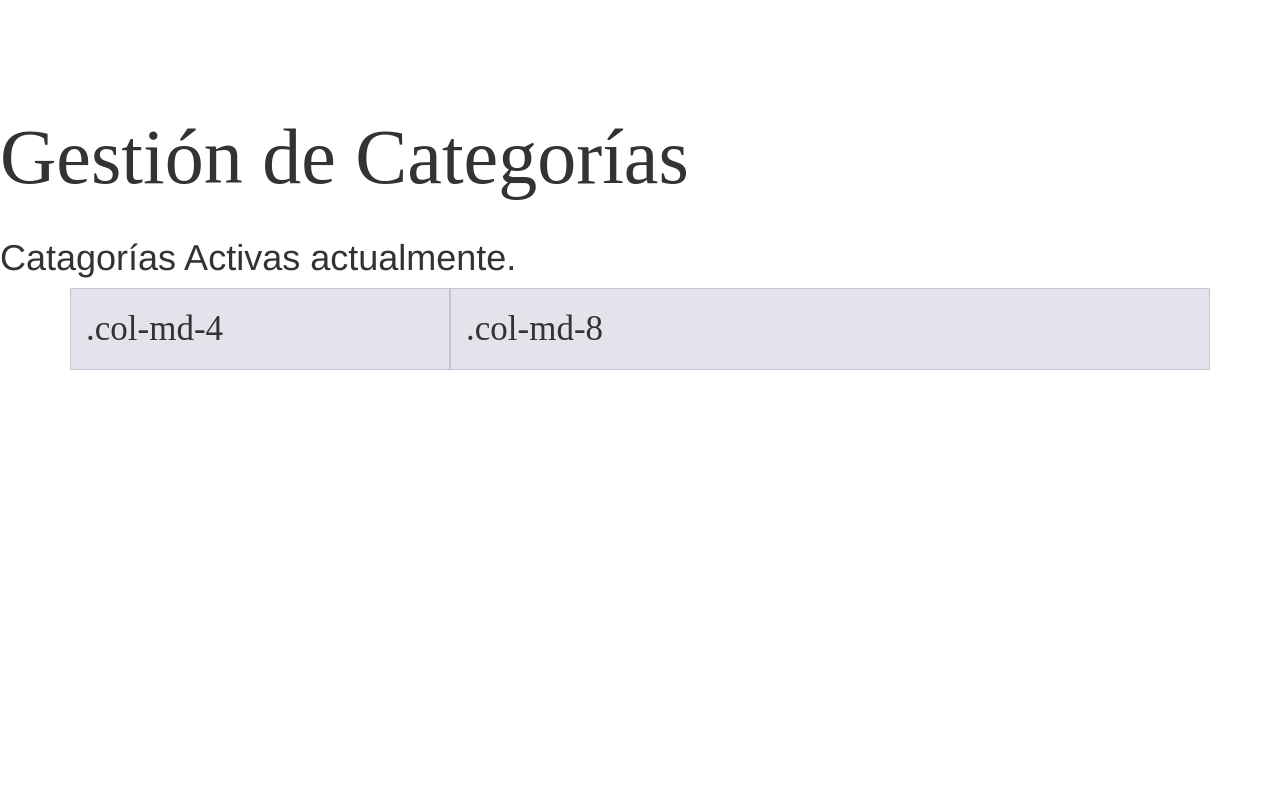
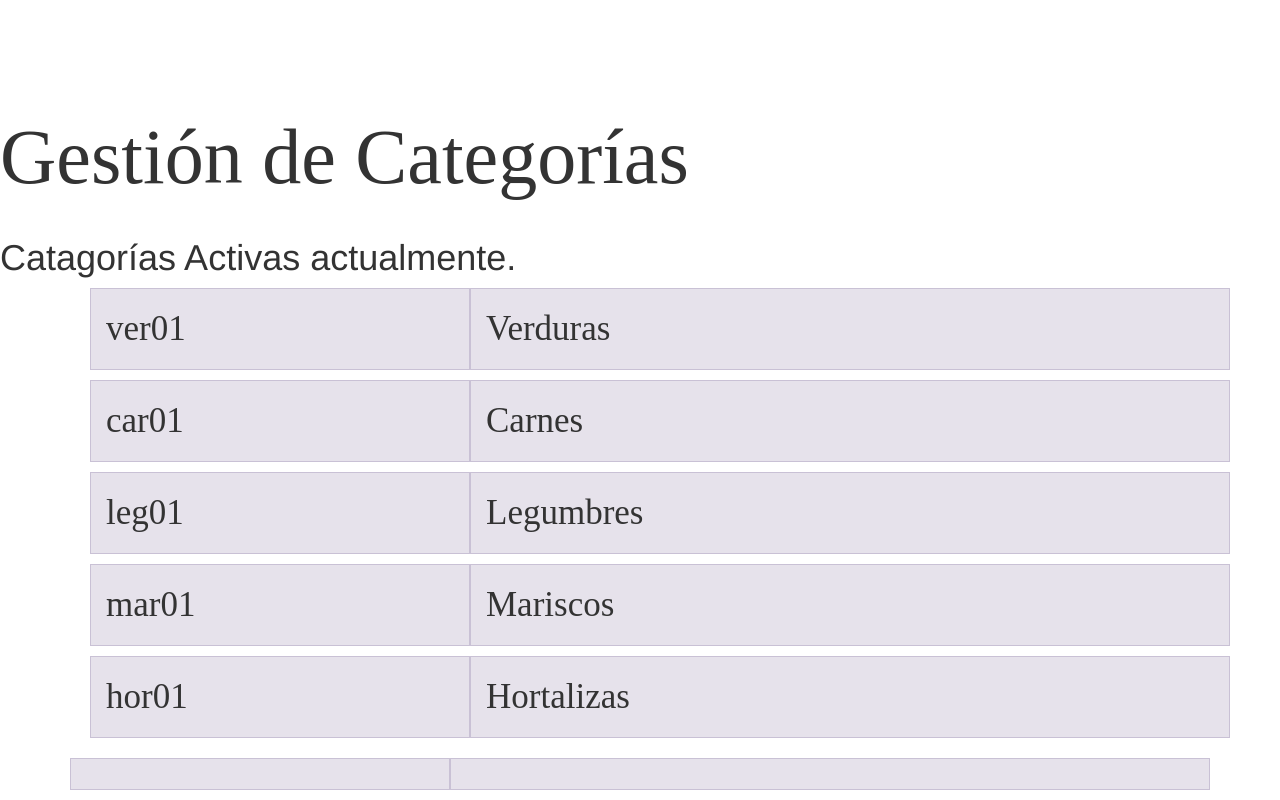
Before and after one commit to sharingplay/Tarea1, an Angular app in the folder Tarea1/: page /GestionCategorias in a window 1280 px wide. Shown: the part 3370-4170 px from the top of the page. Before the commit the page ends 3750 px from the top, so only its background shows below. Built offline with nearby package versions, Linux system fonts and the light colour scheme.

Commit message:
Crea categorias de forma escalable

```diff
--- a/Tarea1/src/app/components/category-tier/category-tier.component.html
+++ b/Tarea1/src/app/components/category-tier/category-tier.component.html
@@ -31,8 +31,8 @@
 <div class="container">
 
   <div class="row mb-3">
-    <div class="col-md-4 themed-grid-col">.col-md-4</div>
-    <div class="col-md-8 themed-grid-col">.col-md-8</div>
+    <div class="col-md-4 themed-grid-col">{{id}}</div>
+    <div class="col-md-8 themed-grid-col">{{name}}</div>
   </div>
 
 </div>
--- a/Tarea1/src/app/components/category-tier/category-tier.component.ts
+++ b/Tarea1/src/app/components/category-tier/category-tier.component.ts
@@ -1,4 +1,4 @@
-import { Component, OnInit } from '@angular/core';
+import { Component, Input, OnInit } from '@angular/core';
 
 @Component({
   selector: 'app-category-tier',
@@ -7,6 +7,8 @@ import { Component, OnInit } from '@angular/core';
 })
 export class CategoryTierComponent implements OnInit {
 
+  @Input() id;
+  @Input() name;
   constructor() { }
 
   ngOnInit(): void {
--- a/Tarea1/src/app/views/gestion-categorias/gestion-categorias.component.html
+++ b/Tarea1/src/app/views/gestion-categorias/gestion-categorias.component.html
@@ -2,4 +2,9 @@
 
 <app-subtitle text="Catagorías Activas actualmente."></app-subtitle>
 
+<ul>
+
+    <app-category-tier *ngFor='let category of categories' [name]='category[0]' [id]='category[1]'></app-category-tier>
+</ul>
+
 <app-category-tier></app-category-tier>
--- a/Tarea1/src/app/views/gestion-categorias/gestion-categorias.component.ts
+++ b/Tarea1/src/app/views/gestion-categorias/gestion-categorias.component.ts
@@ -6,7 +6,7 @@ import { Component, OnInit } from '@angular/core';
   styleUrls: ['./gestion-categorias.component.scss']
 })
 export class GestionCategoriasComponent implements OnInit {
-
+  categories = [['Verduras', 'ver01'], ['Carnes', 'car01'], ['Legumbres', 'leg01'], ['Mariscos', 'mar01'], ['Hortalizas', 'hor01']];
   constructor() { }
 
   ngOnInit(): void {
```
